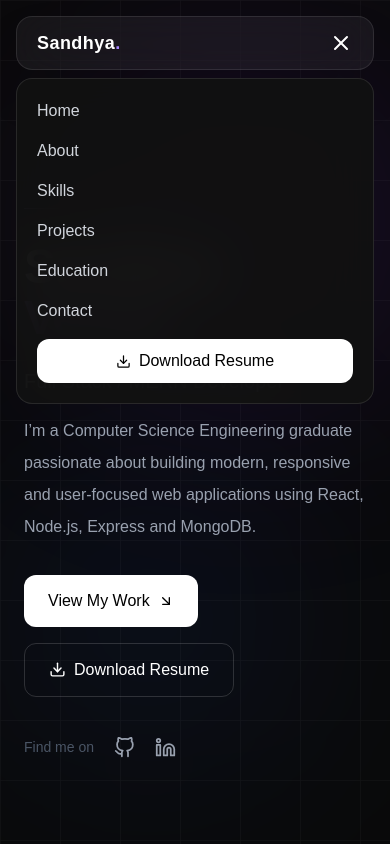
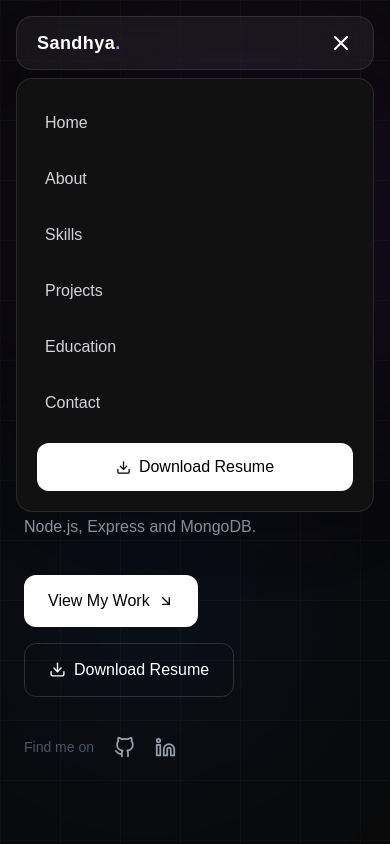
Before and after one commit to SandhyaCodes09/sandhya-portfolio, a React (Vite) app in the folder my-portfolio/: page / in a window 390 px wide. Both pictures are taken after a click on the button "Toggle menu". Shown: the top 844 px of the page. Built offline with nearby package versions, Linux system fonts and the light colour scheme.

Commit message:
Fix mobile hash navigation

```diff
--- a/my-portfolio/src/components/Navbar.jsx
+++ b/my-portfolio/src/components/Navbar.jsx
@@ -1,6 +1,6 @@
 import { useState } from "react";
 import { FiMenu, FiX, FiDownload } from "react-icons/fi";
-import { motion, AnimatePresence } from "framer-motion";
+import { motion } from "framer-motion";
 
 const navItems = [
   { name: "Home", href: "#home" },
@@ -15,18 +15,15 @@ function Navbar() {
   const [isOpen, setIsOpen] = useState(false);
 
   return (
-    <nav
-      initial={{ y: -80, opacity: 0 }}
-      animate={{ y: 0, opacity: 1 }}
-      transition={{ duration: 0.7, ease: "easeOut" }}
-      className="fixed top-0 left-0 right-0 z-50 px-4 sm:px-6 lg:px-8 pt-4"
-    >
-      <div className=" max-w-7xl mx-auto">
+    <nav className="fixed top-0 left-0 right-0 z-50 px-4 sm:px-6 lg:px-8 pt-4">
+      <div className="max-w-7xl mx-auto">
+
         <div className="bg-white/5 backdrop-blur-xl border border-white/10 rounded-2xl px-5 py-3 flex items-center justify-between shadow-2xl">
 
           {/* Logo */}
           <a
             href="#home"
+            onClick={() => setIsOpen(false)}
             className="text-lg font-semibold tracking-wide text-white"
           >
             Sandhya<span className="text-violet-400">.</span>
@@ -57,8 +54,9 @@ function Navbar() {
 
           {/* Mobile Menu Button */}
           <button
-            onClick={() => setIsOpen(!isOpen)}
-            className="md:hidden text-white text-2xl"
+            type="button"
+            onClick={() => setIsOpen((prev) => !prev)}
+            className="md:hidden text-white text-2xl relative z-[60]"
             aria-label="Toggle menu"
           >
             {isOpen ? <FiX /> : <FiMenu />}
@@ -66,22 +64,16 @@ function Navbar() {
         </div>
 
         {/* Mobile Navigation */}
-        <AnimatePresence>
         {isOpen && (
-            <motion.div
-              initial={{ opacity: 0, height: 0 }}
-              animate={{ opacity: 1, height: "auto" }}
-              exit={{ opacity: 0, height: 0 }}
-              transition={{ duration: 0.3 }}
-              className="md:hidden mt-2 overflow-hidden"
-            >
-              <div className="bg-[#111111]/95 backdrop-blur-xl border border-white/10 rounded-2xl p-5 flex flex-col gap-4">
+          <div className="md:hidden mt-2 relative z-[55]">
+            <div className="bg-[#111111] border border-white/10 rounded-2xl p-5 flex flex-col gap-2 shadow-2xl">
+
               {navItems.map((item) => (
                 <a
                   key={item.name}
                   href={item.href}
                   onClick={() => setIsOpen(false)}
-                    className="text-gray-300 hover:text-white transition-colors"
+                  className="block text-gray-300 hover:text-white py-3 px-2 rounded-lg transition-colors"
                 >
                   {item.name}
                 </a>
@@ -90,18 +82,130 @@ function Navbar() {
               <a
                 href="/resume.pdf"
                 download
-                  className="flex items-center justify-center gap-2 px-4 py-2.5 rounded-xl bg-white text-black font-medium"
+                onClick={() => setIsOpen(false)}
+                className="flex items-center justify-center gap-2 px-4 py-3 mt-2 rounded-xl bg-white text-black font-medium"
               >
                 <FiDownload size={15} />
                 Download Resume
               </a>
+
             </div>
-            </motion.div>
+          </div>
         )}
-        </AnimatePresence>
       </div>
     </nav>
   );
 }
 
 export default Navbar;
+
+
+
+
+// import { useState } from "react";
+// import { FiMenu, FiX, FiDownload } from "react-icons/fi";
+// import { motion, AnimatePresence } from "framer-motion";
+
+// const navItems = [
+//   { name: "Home", href: "#home" },
+//   { name: "About", href: "#about" },
+//   { name: "Skills", href: "#skills" },
+//   { name: "Projects", href: "#projects" },
+//   { name: "Education", href: "#education" },
+//   { name: "Contact", href: "#contact" },
+// ];
+
+// function Navbar() {
+//   const [isOpen, setIsOpen] = useState(false);
+
+//   return (
+//     <nav
+//       initial={{ y: -80, opacity: 0 }}
+//       animate={{ y: 0, opacity: 1 }}
+//       transition={{ duration: 0.7, ease: "easeOut" }}
+//       className="fixed top-0 left-0 right-0 z-50 px-4 sm:px-6 lg:px-8 pt-4"
+//     >
+//       <div className=" max-w-7xl mx-auto">
+//         <div className="bg-white/5 backdrop-blur-xl border border-white/10 rounded-2xl px-5 py-3 flex items-center justify-between shadow-2xl">
+
+//           {/* Logo */}
+//           <a
+//             href="#home"
+//             className="text-lg font-semibold tracking-wide text-white"
+//           >
+//             Sandhya<span className="text-violet-400">.</span>
+//           </a>
+
+//           {/* Desktop Navigation */}
+//           <div className="hidden md:flex items-center gap-7">
+//             {navItems.map((item) => (
+//               <a
+//                 key={item.name}
+//                 href={item.href}
+//                 className="text-sm text-gray-400 hover:text-white transition-colors duration-300"
+//               >
+//                 {item.name}
+//               </a>
+//             ))}
+
+//             {/* Resume */}
+//             <a
+//               href="/resume.pdf"
+//               download
+//               className="flex items-center gap-2 px-4 py-2 rounded-xl bg-white text-black text-sm font-medium hover:bg-violet-400 hover:text-white transition-all duration-300"
+//             >
+//               <FiDownload size={15} />
+//               Resume
+//             </a>
+//           </div>
+
+//           {/* Mobile Menu Button */}
+//           <button
+//             onClick={() => setIsOpen(!isOpen)}
+//             className="md:hidden text-white text-2xl"
+//             aria-label="Toggle menu"
+//           >
+//             {isOpen ? <FiX /> : <FiMenu />}
+//           </button>
+//         </div>
+
+//         {/* Mobile Navigation */}
+//         <AnimatePresence>
+//           {isOpen && (
+//             <motion.div
+//               initial={{ opacity: 0, height: 0 }}
+//               animate={{ opacity: 1, height: "auto" }}
+//               exit={{ opacity: 0, height: 0 }}
+//               transition={{ duration: 0.3 }}
+//               className="md:hidden mt-2 overflow-hidden"
+//             >
+//               <div className="bg-[#111111]/95 backdrop-blur-xl border border-white/10 rounded-2xl p-5 flex flex-col gap-4">
+//                 {navItems.map((item) => (
+//                   <a
+//                     key={item.name}
+//                     href={item.href}
+//                     onClick={() => setIsOpen(false)}
+//                     className="text-gray-300 hover:text-white transition-colors"
+//                   >
+//                     {item.name}
+//                   </a>
+//                 ))}
+
+//                 <a
+//                   href="/resume.pdf"
+//                   download
+//                   className="flex items-center justify-center gap-2 px-4 py-2.5 rounded-xl bg-white text-black font-medium"
+//                 >
+//                   <FiDownload size={15} />
+//                   Download Resume
+//                 </a>
+//               </div>
+//             </motion.div>
+//           )}
+//         </AnimatePresence>
+//       </div>
+//     </nav>
+//   );
+// }
+
+// export default Navbar;
```
Lines whose indentation alone changed are shown as unchanged.
